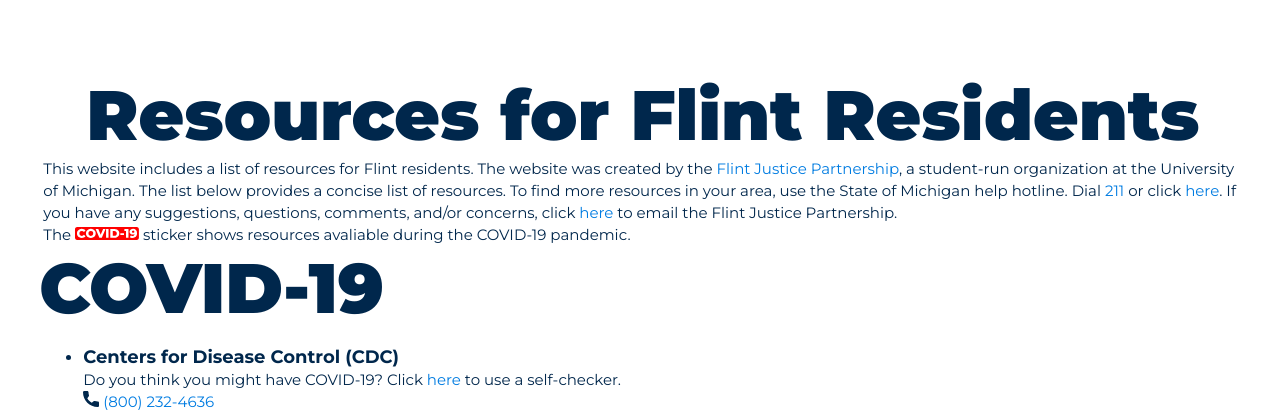
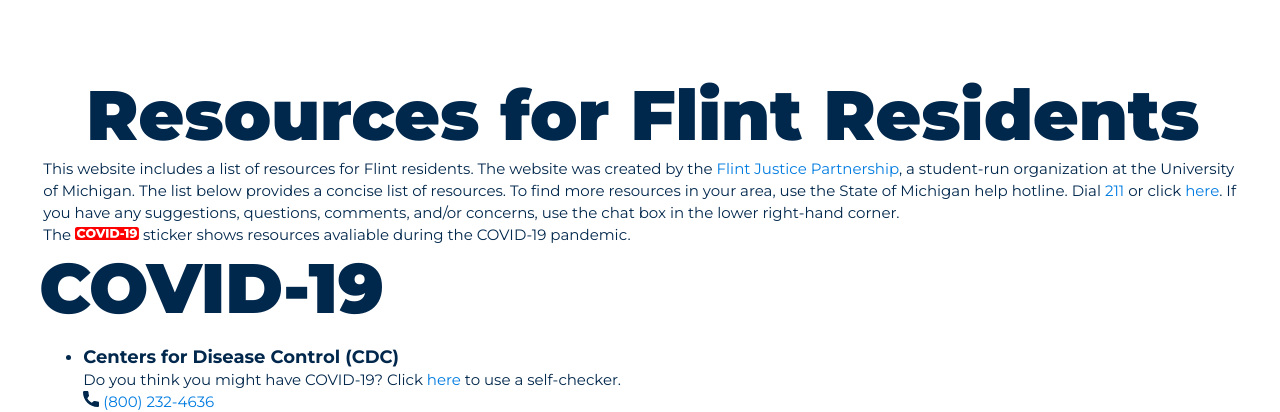
Before and after one commit to umichfjp/umichfjp.github.io, a Jekyll site: the page built from pages/resources.html, in a window 1280 px wide and 900 px high. Shown: the top 412 px of the window. Built offline with Jekyll 4.4.1, drawn with Linux system fonts in a browser that asks for light colours.

Commit message:
Update resources.html

```diff
--- a/pages/resources.html
+++ b/pages/resources.html
@@ -15,7 +15,7 @@ title: Resources - FJP
           <br />Resources for Flint Residents
         </center></div>
         <h3>
-          This website includes a list of resources for Flint residents. The website was created by the <a href="https://umichfjp.github.io/" target="_blank">Flint Justice Partnership</a>, a student-run organization at the University of Michigan. The list below provides a concise list of resources. To find more resources in your area, use the State of Michigan help hotline. Dial <a href="tel:211">211</a> or click <a href="https://www.navigateresources.net/uwjc/" target="_blank">here</a>. If you have any suggestions, questions, comments, and/or concerns, click <a href="mailto:UMich.FJP@umich.edu?subject=[FJP RESOURCE PAGE]">here</a> to email the Flint Justice Partnership.
+          This website includes a list of resources for Flint residents. The website was created by the <a href="https://umichfjp.github.io/" target="_blank">Flint Justice Partnership</a>, a student-run organization at the University of Michigan. The list below provides a concise list of resources. To find more resources in your area, use the State of Michigan help hotline. Dial <a href="tel:211">211</a> or click <a href="https://www.navigateresources.net/uwjc/" target="_blank">here</a>. If you have any suggestions, questions, comments, and/or concerns, use the chat box in the lower right-hand corner.
           <br />The <img src="https://umichfjp.github.io/assets/icons/covid.svg" alt="covid-19" style="width:64px;"> sticker shows resources avaliable during the COVID-19 pandemic.
         </h3>
 
```
